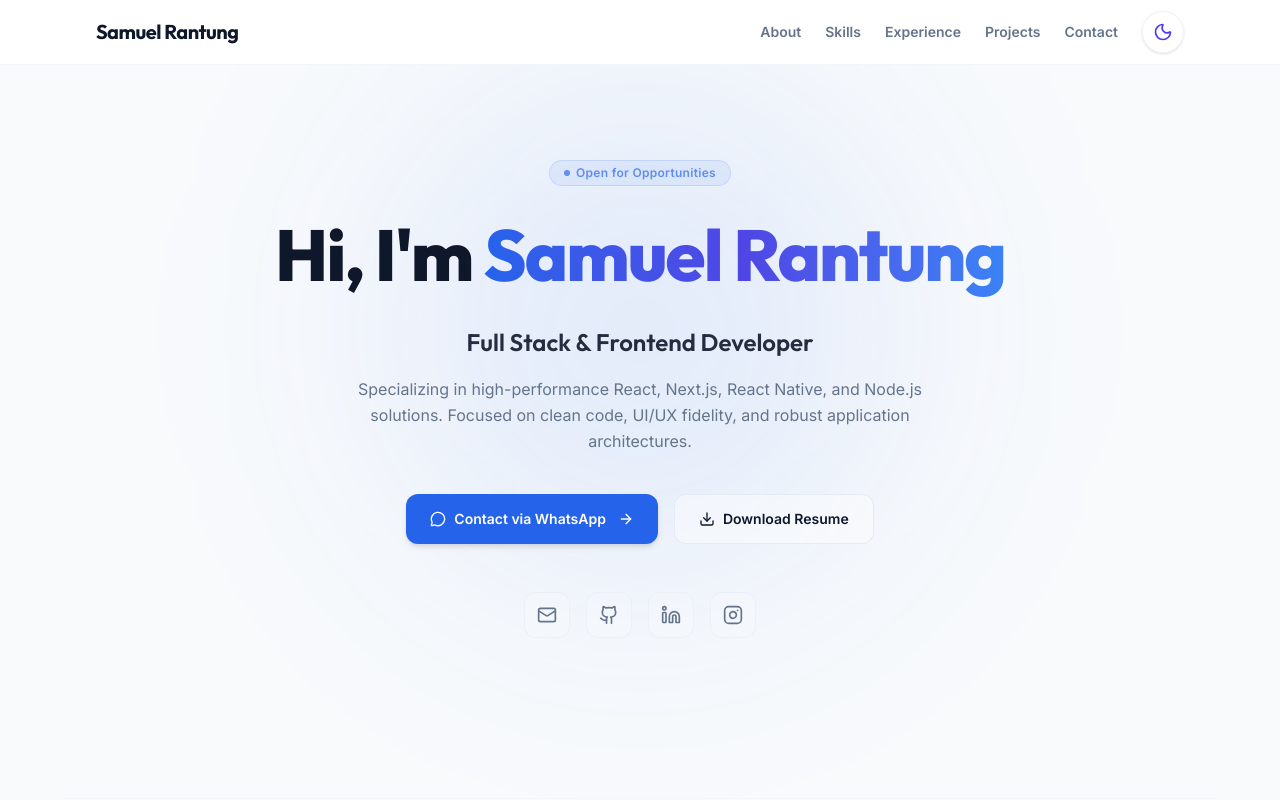
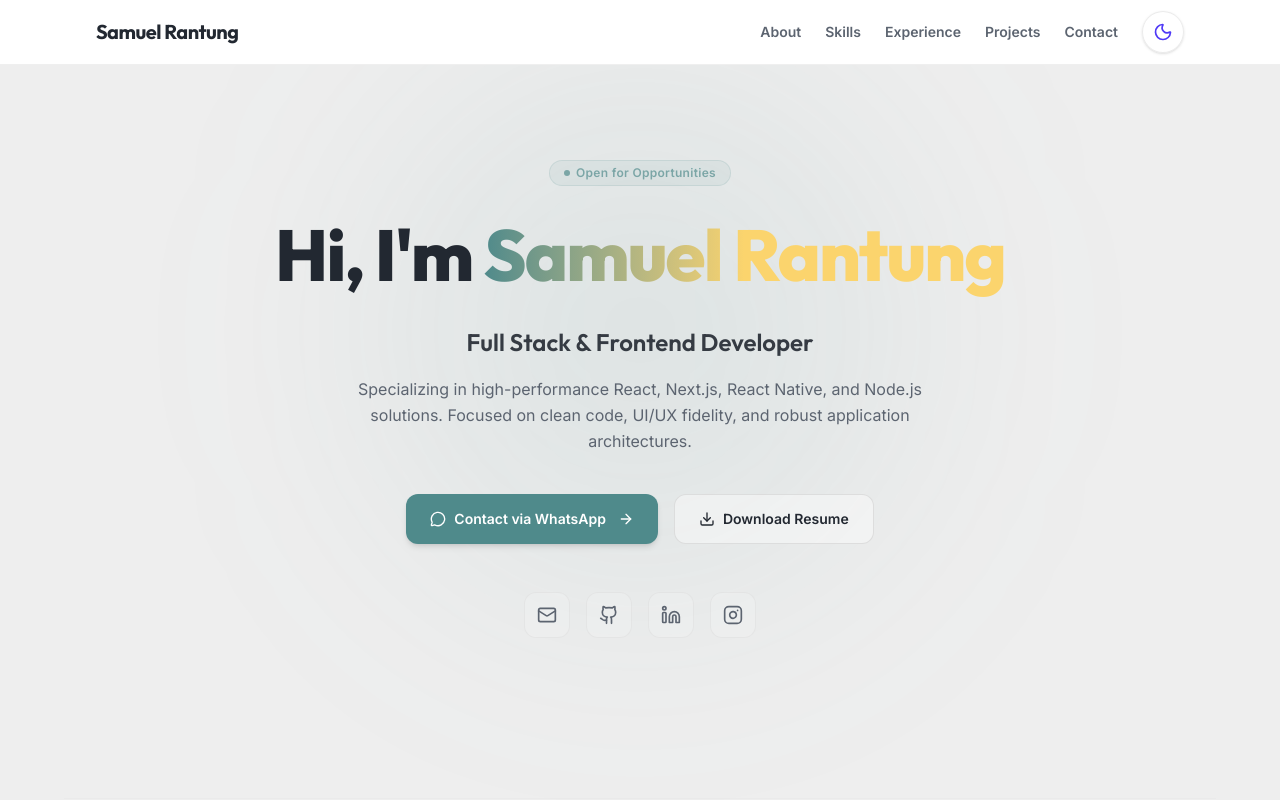
Before and after one commit to samuelrantung/sam-portfolio-web, a Next.js app: page / in a window 1280 px wide. Shown: the top 800 px of the page. Built offline with nearby package versions, Linux system fonts and the light colour scheme.

Commit message:
feat: color and icon

```diff
--- a/src/app/globals.css
+++ b/src/app/globals.css
@@ -3,31 +3,31 @@
 @custom-variant dark (&:where(.dark, .dark *));
 
 :root {
-  --background: #f8fafc;
-  --foreground: #0f172a;
+  --background: #EEEEEE;
+  --foreground: #222831;
   --card: #ffffff;
-  --card-foreground: #0f172a;
-  --primary: #2563eb;
+  --card-foreground: #222831;
+  --primary: #4F8A8B;
   --primary-foreground: #ffffff;
-  --secondary: #4f46e5;
-  --muted: #64748b;
-  --border: #e2e8f0;
-  --accent: #3b82f6;
-  --ring: rgba(37, 99, 235, 0.2);
+  --secondary: #FBD46D;
+  --muted: #5c6470;
+  --border: #d8d8d8;
+  --accent: #FBD46D;
+  --ring: rgba(79, 138, 139, 0.2);
 }
 
 .dark {
-  --background: #090d16;
-  --foreground: #f9fafb;
-  --card: #111b2d;
-  --card-foreground: #f9fafb;
-  --primary: #3b82f6;
-  --primary-foreground: #090d16;
-  --secondary: #6366f1;
-  --muted: #9ca3af;
-  --border: #1e293b;
-  --accent: #60a5fa;
-  --ring: rgba(59, 130, 246, 0.4);
+  --background: #222831;
+  --foreground: #EEEEEE;
+  --card: #2c323c;
+  --card-foreground: #EEEEEE;
+  --primary: #FBD46D;
+  --primary-foreground: #222831;
+  --secondary: #4F8A8B;
+  --muted: #8d96a3;
+  --border: #393e46;
+  --accent: #4F8A8B;
+  --ring: rgba(251, 212, 109, 0.3);
 }
 
 @theme {
--- a/src/app/layout.tsx
+++ b/src/app/layout.tsx
@@ -15,9 +15,9 @@ const outfit = Outfit({
 });
 
 export const metadata: Metadata = {
-  title: "Samuel Rantung | Senior Full Stack & Frontend Developer Portfolio",
+  title: "Samuel Rantung | Full Stack & Frontend Developer Portfolio",
   description:
-    "Portfolio of Samuel Rantung, a Senior Full Stack & Frontend Developer specializing in React, Next.js, React Native, and Node.js. Discover his interactive experience timeline and web development projects.",
+    "Portfolio of Samuel Rantung, a Full Stack & Frontend Developer specializing in React, Next.js, React Native, and Node.js. Discover his interactive experience timeline and web development projects.",
   keywords: [
     "Samuel Rantung",
     "Full Stack Developer",
```
Also changed, not shown: 1 other file (tests, documents, lock files or other folders).
